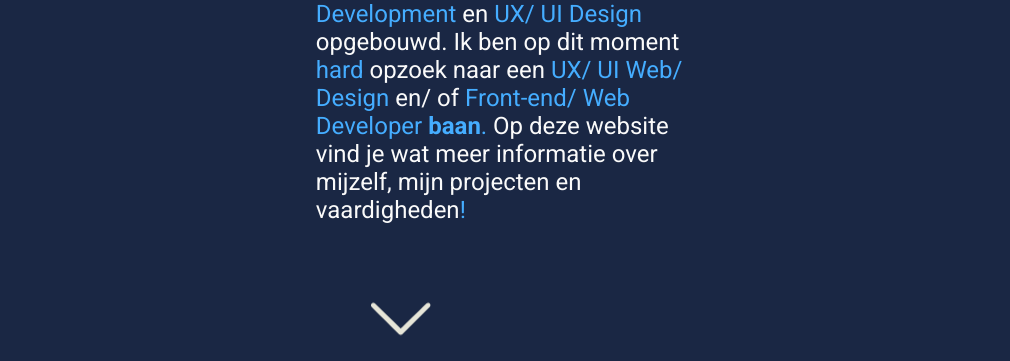
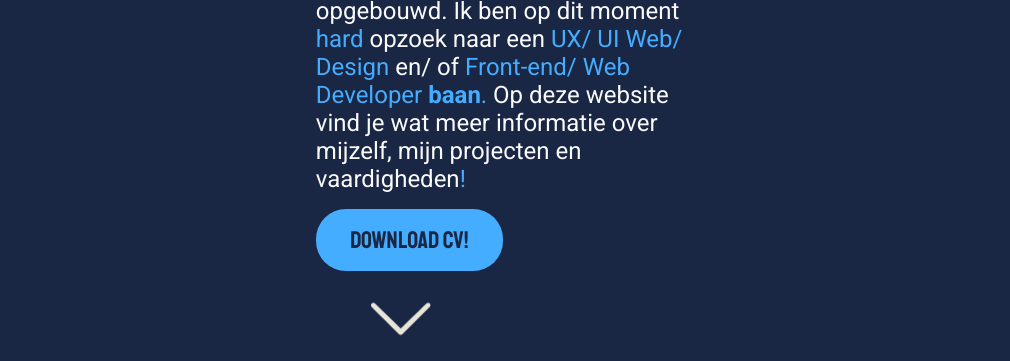
Before and after one commit to HappyPantss/portfolio, a plain HTML site: page index.html in a window 1280 px wide. Shown: the part 436-797 px from the top of the page, without its empty margins (270-1280 px from the left). Drawn offline with nearby package versions, Linux system fonts and the light colour scheme.

Commit message:
Added resume button

```diff
--- a/index.html
+++ b/index.html
@@ -32,6 +32,9 @@
                         Ik ben op dit moment <span>hard</span> opzoek naar een <span>UX/ UI Web/ Design </span>en/ of <span>Front-end/ Web Developer </span><span><b>baan</b></span><span>.</span> Op deze website vind je wat meer informatie over mijzelf,
                         mijn projecten en vaardigheden<span>!</span>
                     </p>
+                    <form method="get" action="src//public/files/Sergio-Eijben_CV.pdf">
+                        <button id="cv" type="submit">Download cv!</button>
+                     </form>
                 </div>
             </div>
         </section>
--- a/src/public/css/style.css
+++ b/src/public/css/style.css
@@ -175,6 +175,22 @@ li {
     padding: .2rem;
     border: none;
     display: none;
+}
+
+#cv {
+    padding: 1rem;
+    font-family: "Staatliches", cursive;
+    font-size: clamp(1.5rem, 8vw, 1.2rem);
+    background-color: var(--blue);
+    color: var(--scheme-color);
+    border: none;
+    width: 50%;
+    border-radius: 30px;
+}
+
+#cv:hover {
+    background-color: #212121;
+    color: var(--blue);
 }
 
 .wrap {
```
Also changed, not shown: 1 other file.
